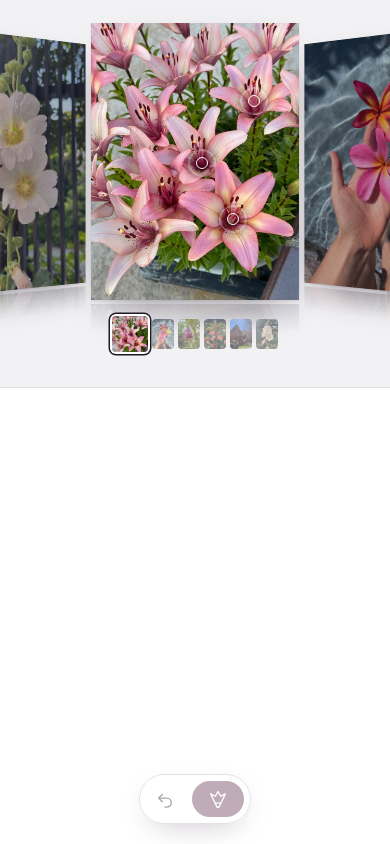
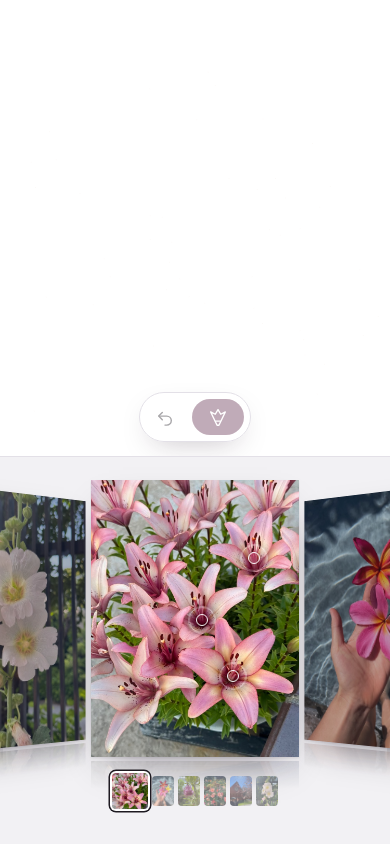
Before and after one commit to renee-du/bouquet, a plain HTML site: page index.html in a window 390 px wide. Drawn offline with nearby package versions, Linux system fonts and the light colour scheme.

Commit message:
Put the photo carousel below the bouquet on phones
Co-Authored-By: Claude Opus 5.5 <noreply@anthropic.com>
Claude-Session: https://claude.ai/code/session_01CxARGmDgDrKCoQD87cAKYj

```diff
--- a/index.html
+++ b/index.html
@@ -90,8 +90,10 @@ button{font:inherit;color:inherit}
 @keyframes sweep{from{background-position:120% 0}to{background-position:-30% 0}}
 
 @media (max-width:820px){
-  .app{grid-template-columns:1fr;grid-template-rows:minmax(0,46%) minmax(0,54%)}
-  .roll{border-right:0;border-bottom:1px solid var(--line);padding-block:10px 10px}
+  .app{grid-template-columns:1fr;grid-template-rows:minmax(0,54%) minmax(0,46%)}
+  .stage{order:1}
+  .roll{order:2;border-right:0;border-top:1px solid var(--line);padding-block:10px calc(10px + env(safe-area-inset-bottom,0px))}
+  .toolbar{bottom:14px}
   .thumbs{padding-top:2px}.thumb{height:30px;width:22px}.thumb.on{width:36px;height:36px}
   .btn{height:36px}.btn.icon{width:38px}.btn.primary.icon{width:52px}
 }
```
